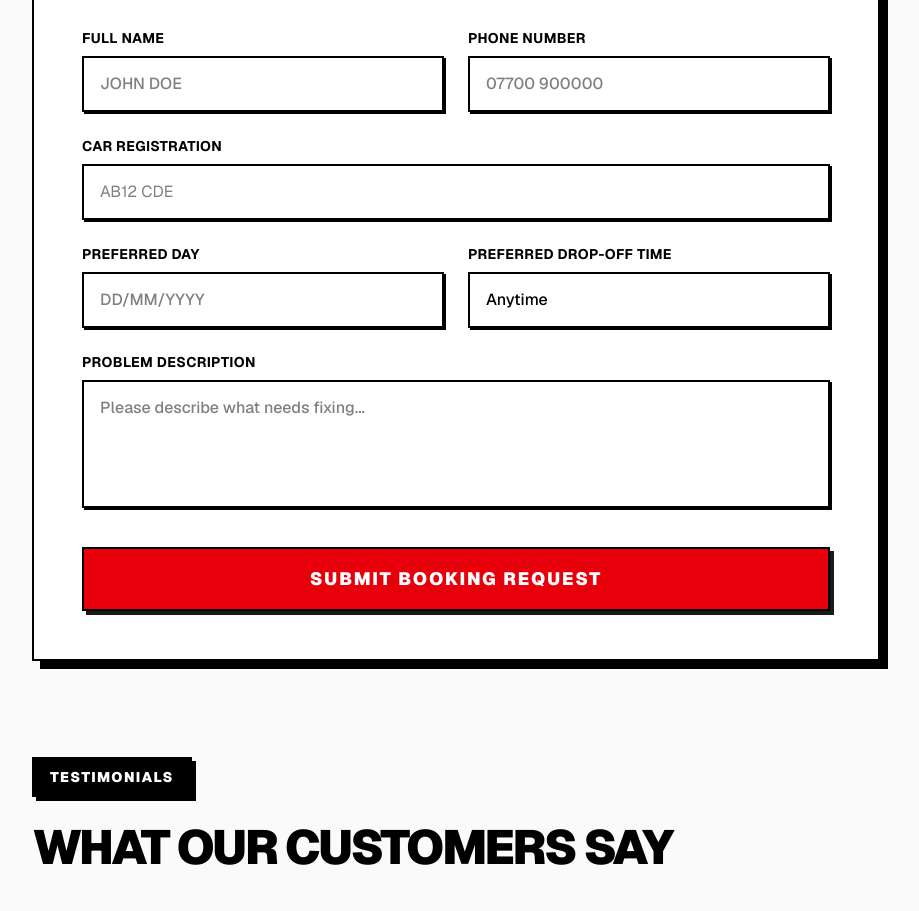
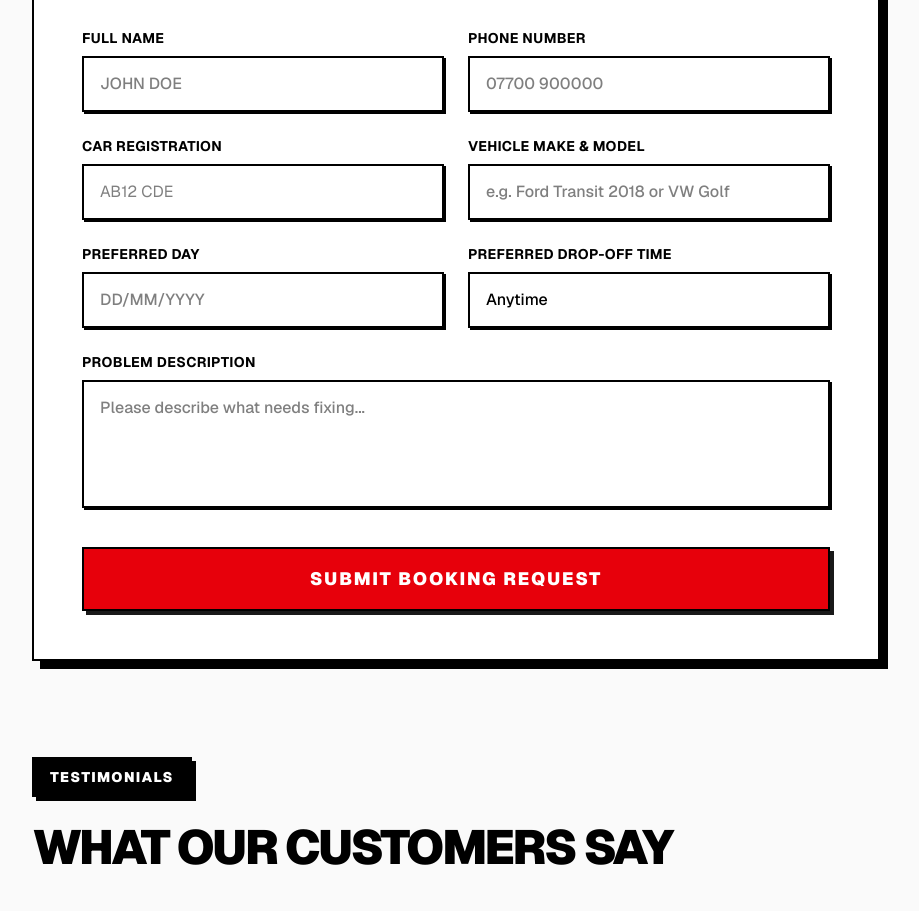
Before and after one commit to BAT4K/dave-flew-automotive, a Next.js app: page / in a window 1280 px wide. Shown: the part 3060-3971 px from the top of the page, without its empty margins (184-1103 px from the left). Built offline with nearby package versions, Linux system fonts and the light colour scheme; no server answers.

Commit message:
feat: add car make and model free-text field to booking form and job board

```diff
--- a/components/BookingForm.tsx
+++ b/components/BookingForm.tsx
@@ -30,6 +30,7 @@ export default function BookingForm() {
       customer_name: formData.get("customer_name") as string,
       customer_phone: formData.get("customer_phone") as string,
       car_reg: (formData.get("car_reg") as string).toUpperCase(),
+      car_make_model: formData.get("car_make_model") as string,
       problem_description: formData.get("problem_description") as string,
       preferred_day: preferredDay ? new Date(preferredDay.getTime() - preferredDay.getTimezoneOffset() * 60000).toISOString().split("T")[0] : "",
       preferred_time_frame: preferredTimeFrame,
@@ -114,6 +115,7 @@ export default function BookingForm() {
         </div>
       </div>
 
+      <div className="grid grid-cols-1 md:grid-cols-2 gap-6">
         <div>
           <label htmlFor="car_reg" className="block text-sm font-bold text-black mb-2 uppercase tracking-wide">
             Car Registration
@@ -135,6 +137,25 @@ export default function BookingForm() {
           <span className="hidden peer-[:user-invalid]:block text-red-600 text-sm font-bold mt-2">
             Letters and numbers only.
           </span>
+        </div>
+
+        <div>
+          <label htmlFor="car_make_model" className="block text-sm font-bold text-black mb-2 uppercase tracking-wide">
+            Vehicle Make & Model
+          </label>
+          <input
+            type="text"
+            id="car_make_model"
+            name="car_make_model"
+            required
+            maxLength={100}
+            className="w-full px-4 py-3.5 bg-white border-2 border-black rounded-none focus:bg-white focus:ring-0 focus:border-red-600 outline-none transition-all shadow-[2px_2px_0px_0px_rgba(0,0,0,1)] focus:shadow-[4px_4px_0px_0px_rgba(220,38,38,1)] focus:-translate-y-[2px] focus:-translate-x-[2px] text-black font-medium peer"
+            placeholder="e.g. Ford Transit 2018 or VW Golf"
+          />
+          <span className="hidden peer-[:user-invalid]:block text-red-600 text-sm font-bold mt-2">
+            Please enter your vehicle make and model.
+          </span>
+        </div>
       </div>
 
       <div className="grid grid-cols-1 md:grid-cols-2 gap-6">
--- a/components/JobBoard.tsx
+++ b/components/JobBoard.tsx
@@ -11,6 +11,7 @@ type Job = {
   customer_name: string;
   customer_phone: string;
   car_reg: string;
+  car_make_model: string | null;
   problem_description: string;
   preferred_day: string;
   preferred_time_frame: string | null;
@@ -113,8 +114,11 @@ function JobCard({ job, isExpanded, onToggleExpand }: { job: Job; isExpanded: bo
         onClick={onToggleExpand}
       >
         <div>
-          <div className="flex items-center gap-3 mb-2">
+          <div className="flex items-center gap-3 mb-2 flex-wrap">
             <span className="font-black text-black text-lg sm:text-xl uppercase tracking-widest">{job.car_reg}</span>
+            {job.car_make_model && (
+              <span className="font-bold text-neutral-600 text-sm sm:text-base uppercase tracking-wider">{job.car_make_model}</span>
+            )}
             <span className="px-2 py-1 sm:px-3 sm:py-1 rounded-none text-[10px] sm:text-xs font-black uppercase tracking-widest bg-black text-white border-2 border-black shadow-[2px_2px_0px_0px_rgba(0,0,0,1)]">
               {job.status}
             </span>
```
Lines whose indentation alone changed are shown as unchanged.
